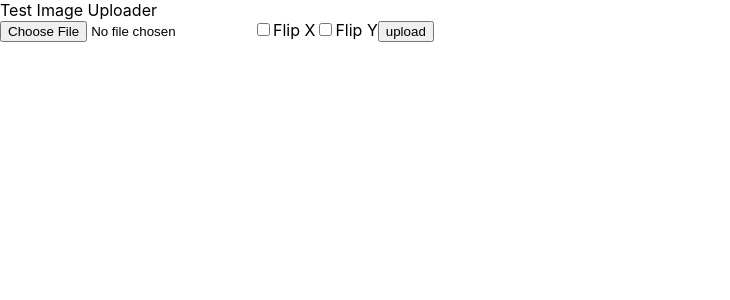
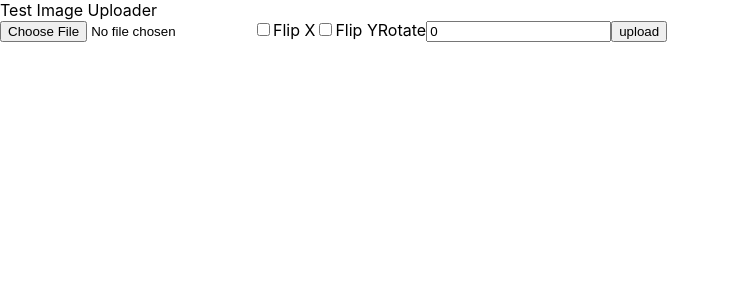
Before and after one commit to Imagress/imagress-server, a Next.js app: page /test in a window 1280 px wide. Shown: the top 300 px of the page, without its empty margins (0-730 px from the left). Built offline with nearby package versions, Linux system fonts and the light colour scheme.

Commit message:
add test client rotate

```diff
--- a/pages/test.tsx
+++ b/pages/test.tsx
@@ -6,6 +6,7 @@ export default function Test() {
   const [outputImage, setOutputImage] = useState<string | null>()
   const [flipX, setFlipX] = useState(false)
   const [flipY, setFlipY] = useState(false)
+  const [angle, setAngle] = useState(0)
   return (
     <div>
       <div>Test Image Uploader</div>
@@ -26,6 +27,12 @@ export default function Test() {
 
       <input type="checkbox" checked={flipY} onChange={e => setFlipY(!flipY)} />
       <label>Flip Y</label>
+      <label>Rotate</label>
+      <input
+        type="number"
+        value={angle}
+        onChange={e => setAngle(parseInt(e.target.value))}
+      />
       <button
         onClick={async () => {
           const response = await fetch(`${BASE_PATH_SEVER}/convert`, {
@@ -35,10 +42,13 @@ export default function Test() {
             },
             body: JSON.stringify({
               image: inputImage,
-              flip: {
-                x: flipX,
-                y: flipY,
-              },
+              ...((flipX || flipY) && {
+                flip: {
+                  x: flipX,
+                  y: flipY,
+                },
+              }),
+              ...(angle !== 0 && { rotate: { angle } }),
             }),
           })
 
```
